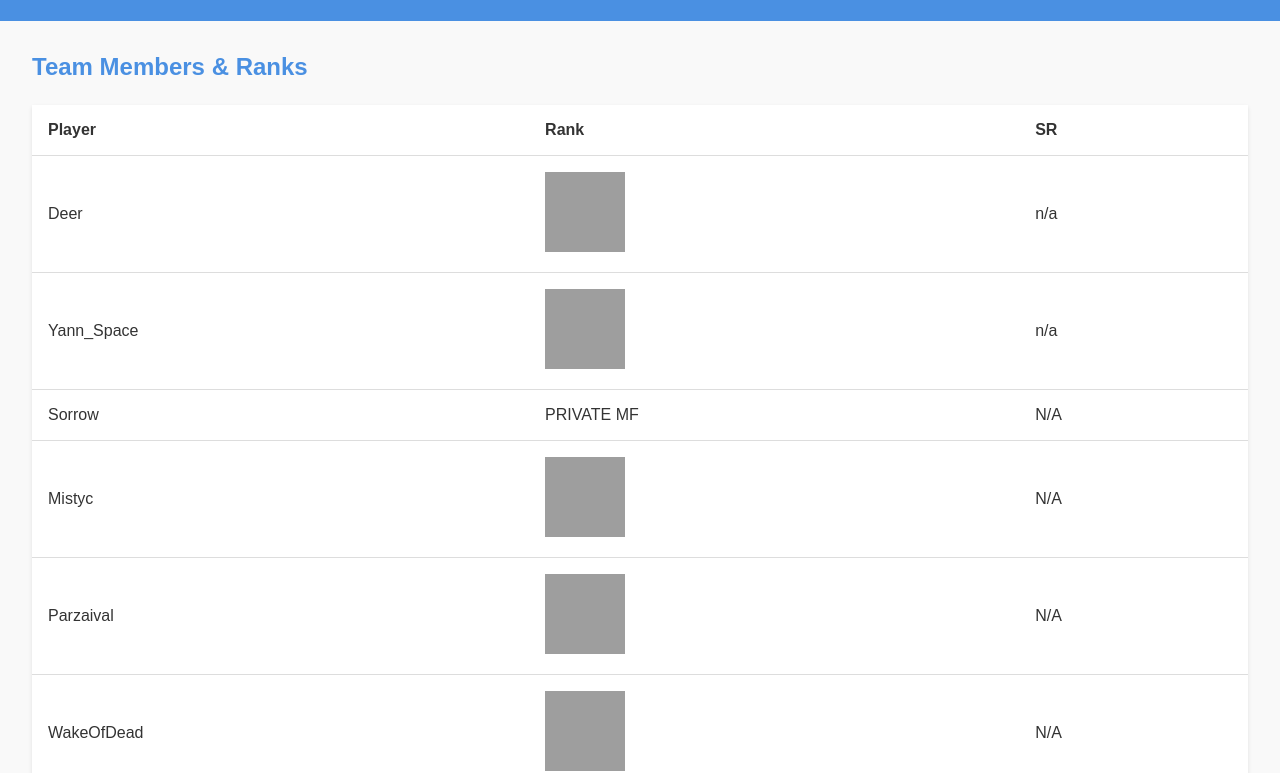
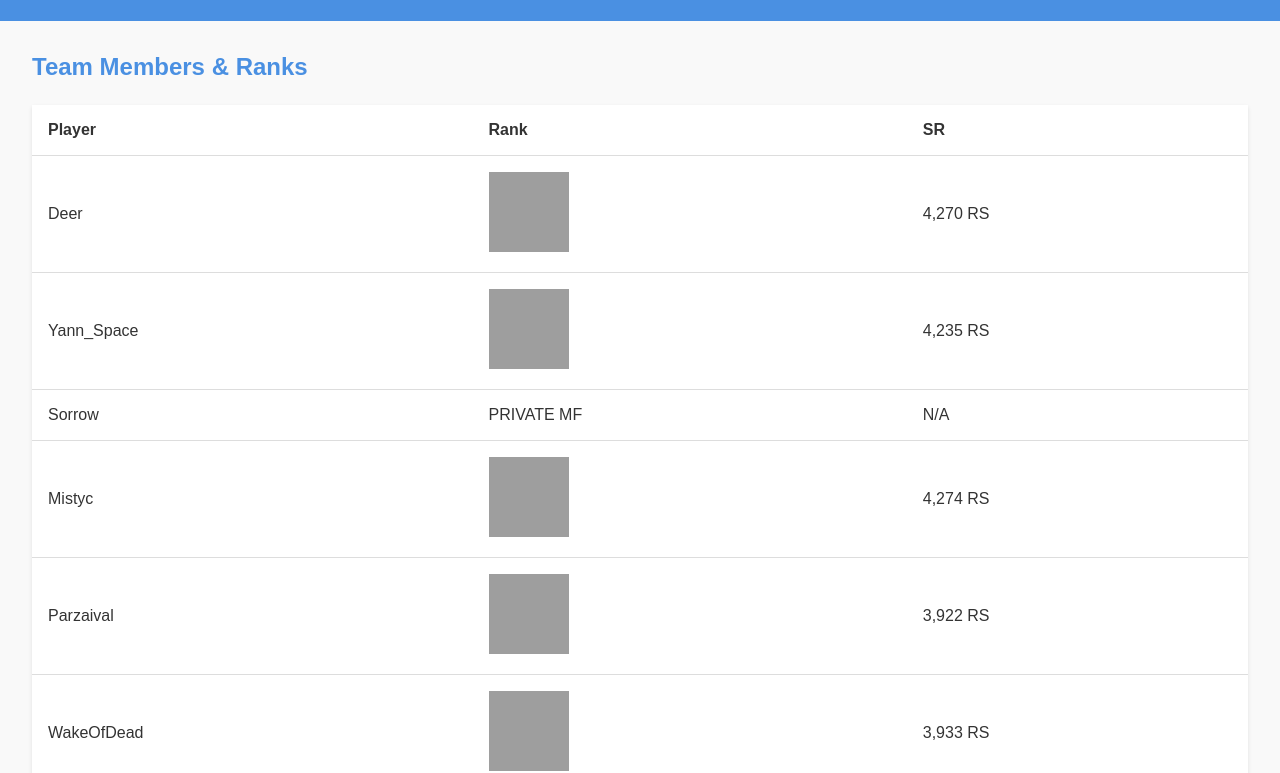
Before and after one commit to DeerRekt/Marvel-Team-Rank, a plain HTML site: page index.html in a window 1280 px wide. Shown: the part 64-837 px from the top of the page. Drawn offline with Linux system fonts and the light colour scheme; grey boxes are pictures that could not be loaded.

Commit message:
Update index.html

```diff
--- a/index.html
+++ b/index.html
@@ -29,7 +29,7 @@
               <img data-v-1b97a1b9="" class="image object-contain" src="https://imgsvc.trackercdn.com/url/max-width(120),quality(70)/https%3A%2F%2Ftrackercdn.com%2Fcdn%2Ftracker.gg%2Fmarvel-rivals%2Fimages%2Franks%2F5.png%3Fv%3D1734906804/image.png" alt="Diamond II" width="80" height="80" loading="lazy">
             </td>
             <td>
-              n/a
+              <span data-v-044b198d="" class="truncate">4,270 <span data-v-044b198d="" class="align-top text-[.6em]">RS</span></span>
             </td>
           </tr>
           <tr>
@@ -38,7 +38,7 @@
               <img data-v-1b97a1b9="" class="image object-contain" src="https://imgsvc.trackercdn.com/url/max-width(120),quality(70)/https%3A%2F%2Ftrackercdn.com%2Fcdn%2Ftracker.gg%2Fmarvel-rivals%2Fimages%2Franks%2F5.png%3Fv%3D1734906804/image.png" alt="Diamond III" width="80" height="80" loading="lazy">
             </td>
             <td>
-              n/a
+              <span data-v-044b198d="" class="truncate">4,235 <span data-v-044b198d="" class="align-top text-[.6em]">RS</span></span>
             </td>
           </tr>
           <tr>
@@ -56,7 +56,7 @@
               <img data-v-1b97a1b9="" class="image object-contain" src="https://imgsvc.trackercdn.com/url/max-width(120),quality(70)/https%3A%2F%2Ftrackercdn.com%2Fcdn%2Ftracker.gg%2Fmarvel-rivals%2Fimages%2Franks%2F5.png%3Fv%3D1734906804/image.png" alt="Diamond III" width="80" height="80" loading="lazy">
             </td>
             <td>
-              N/A
+              <span data-v-044b198d="" class="truncate">4,274 <span data-v-044b198d="" class="align-top text-[.6em]">RS</span></span>
             </td>
           </tr>
           <tr>
@@ -65,7 +65,7 @@
               <img data-v-1b97a1b9="" class="image object-contain" src="https://imgsvc.trackercdn.com/url/max-width(120),quality(70)/https%3A%2F%2Ftrackercdn.com%2Fcdn%2Ftracker.gg%2Fmarvel-rivals%2Fimages%2Franks%2F4.png%3Fv%3D1734906803/image.png" alt="Platinum III" width="80" height="80" loading="lazy">
             </td>
             <td>
-              N/A
+              <span data-v-044b198d="" class="truncate">3,922 <span data-v-044b198d="" class="align-top text-[.6em]">RS</span></span>
             </td>
           </tr>
           <tr>
@@ -74,7 +74,7 @@
               <img data-v-1b97a1b9="" class="image object-contain" src="https://imgsvc.trackercdn.com/url/max-width(120),quality(70)/https%3A%2F%2Ftrackercdn.com%2Fcdn%2Ftracker.gg%2Fmarvel-rivals%2Fimages%2Franks%2F4.png%3Fv%3D1734906803/image.png" alt="Platinum III" width="80" height="80" loading="lazy">
             </td>
             <td>
-              N/A
+              <span data-v-044b198d="" class="truncate">3,933 <span data-v-044b198d="" class="align-top text-[.6em]">RS</span></span>
             </td>
           </tr>
         </tbody>
```
